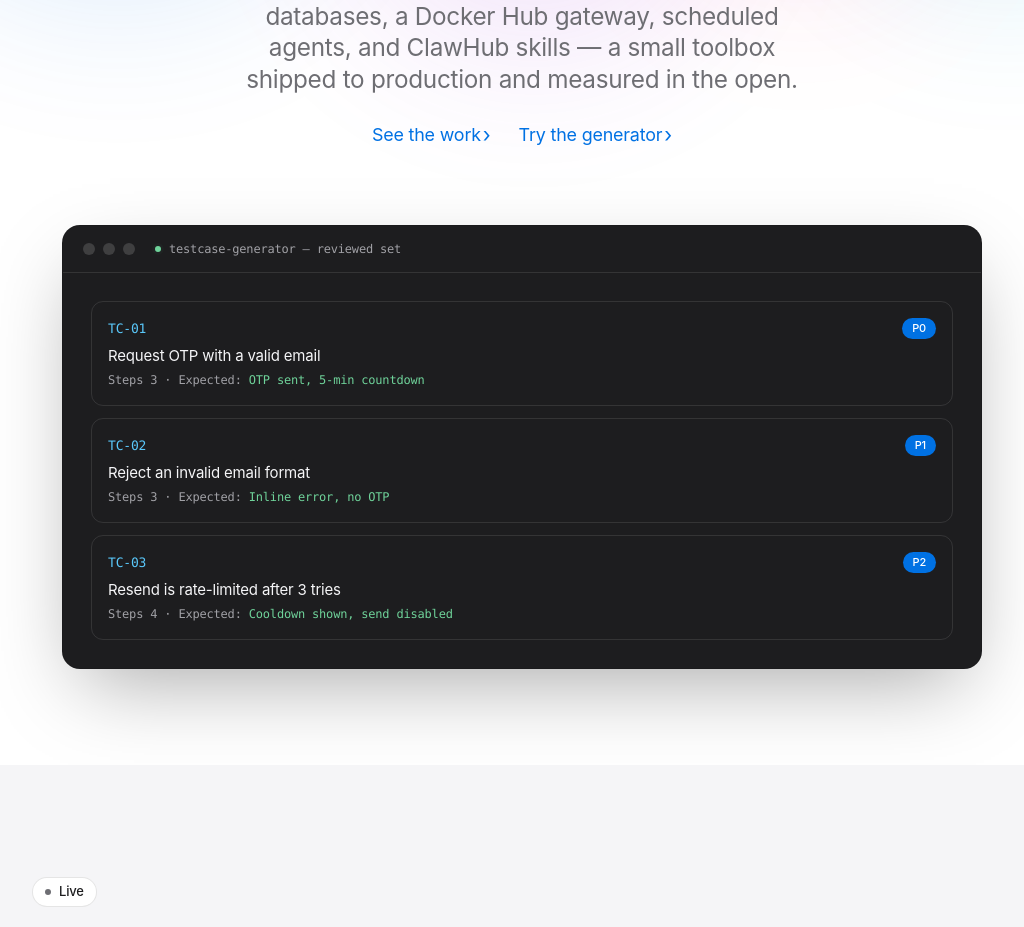
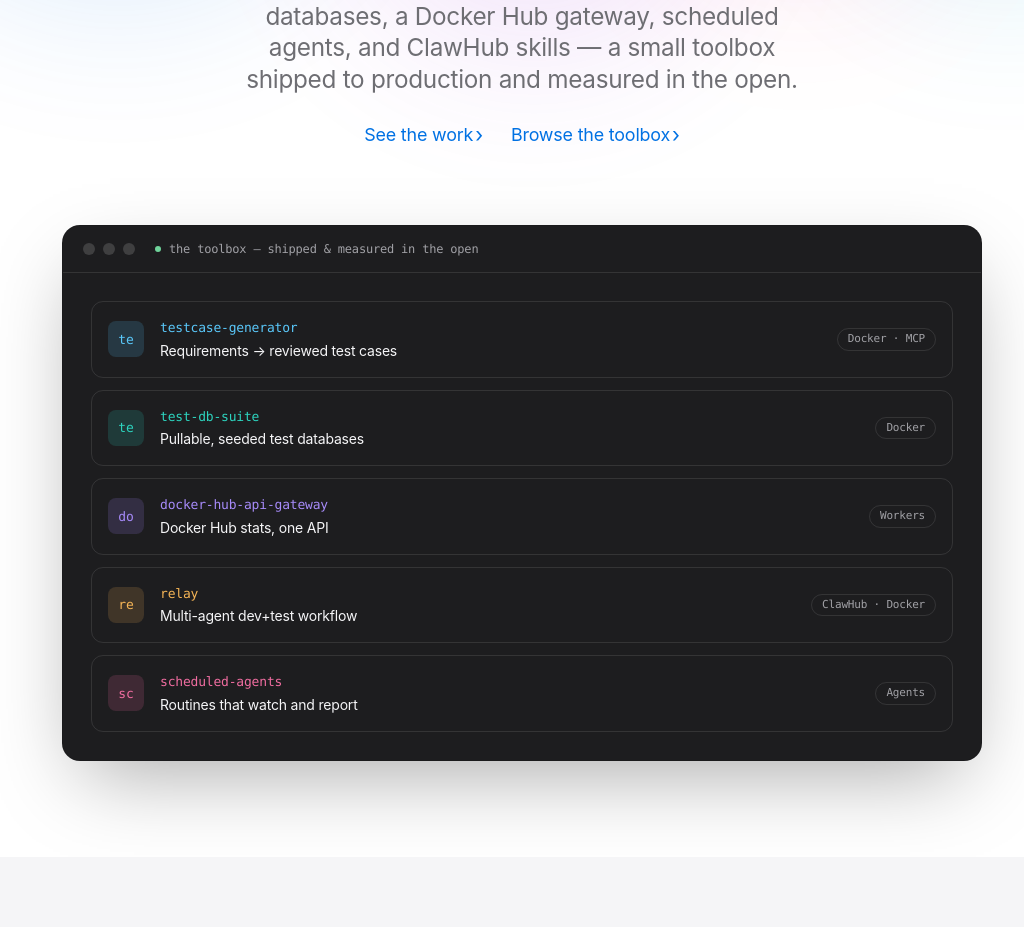
Before and after one commit to XuXuClassMate/XuXuClassMate, a Next.js app: page / in a window 1280 px wide. Shown: the part 367-1294 px from the top of the page, without its empty margins (118-1142 px from the left). Built offline with nearby package versions, Linux system fonts and the light colour scheme; no server answers.

Commit message:
Home: hero shows the toolbox overview instead of a second test-case mock (de-dup)

```diff
--- a/components/hero.tsx
+++ b/components/hero.tsx
@@ -1,9 +1,8 @@
 "use client";
 
 import Link from "next/link";
-import { useEffect, useRef, useState } from "react";
 import { motion, useReducedMotion } from "motion/react";
-import { useTx } from "@/components/i18n";
+import { useTx, type Localized } from "@/components/i18n";
 import { Aurora } from "@/components/aurora";
 
 const ease = [0.22, 0.61, 0.36, 1] as const;
@@ -54,20 +53,17 @@ export function Hero() {
             es: "De un generador de casos de prueba con IA a bases de prueba descargables, una pasarela de Docker Hub, agentes programados y habilidades de ClawHub — una pequeña caja de herramientas llevada a producción y medida en abierto.",
           })}
         </motion.p>
-        <motion.div
-          className="mt-7 flex items-center justify-center gap-7"
-          {...rise(0.28)}
-        >
+        <motion.div className="mt-7 flex items-center justify-center gap-7" {...rise(0.28)}>
           <Link href="/#overview" className="link-ap">
             {tx({ en: "See the work", zh: "查看作品", ar: "شاهد الأعمال", fr: "Voir le travail", ru: "Смотреть работы", es: "Ver el trabajo" })}
           </Link>
-          <Link href="/products/testcase-generator" className="link-ap">
-            {tx({ en: "Try the generator", zh: "试用生成器", ar: "جرّب المولّد", fr: "Essayer le générateur", ru: "Попробовать генератор", es: "Probar el generador" })}
+          <Link href="/products" className="link-ap">
+            {tx({ en: "Browse the toolbox", zh: "浏览工具箱", ar: "تصفّح الصندوق", fr: "Parcourir la boîte", ru: "Открыть набор", es: "Ver la caja" })}
           </Link>
         </motion.div>
       </div>
 
-      {/* Product visual: the generator's real output, as a window */}
+      {/* Hero visual: the whole toolbox at a glance (distinct from the testcase-generator deep-dive below) */}
       <motion.div
         className="container-ap pb-24"
         {...(reduce
@@ -78,191 +74,85 @@ export function Hero() {
               transition: { duration: 0.9, delay: 0.36, ease },
             })}
       >
-        <GeneratorWindow />
+        <ToolboxWindow />
       </motion.div>
     </section>
   );
 }
 
-function GeneratorWindow() {
+type Tool = { name: string; kind: Localized; tag: string; accent: string };
+
+function ToolboxWindow() {
   const tx = useTx();
-  const reduce = useReducedMotion();
-  const cases = [
+  const tools: Tool[] = [
     {
-      id: "TC-01",
-      p: "P0",
-      title: {
-        en: "Request OTP with a valid email",
-        zh: "使用有效邮箱请求验证码",
-        ar: "طلب رمز OTP ببريد صالح",
-        fr: "Demander un OTP avec un e-mail valide",
-        ru: "Запрос OTP с корректным email",
-        es: "Solicitar OTP con un correo válido",
-      },
-      steps: 3,
-      expected: {
-        en: "OTP sent, 5-min countdown",
-        zh: "验证码已发送,5 分钟倒计时",
-        ar: "تم إرسال الرمز، عدّ تنازلي 5 دقائق",
-        fr: "OTP envoyé, compte à rebours 5 min",
-        ru: "OTP отправлен, отсчёт 5 мин",
-        es: "OTP enviado, cuenta atrás 5 min",
-      },
+      name: "testcase-generator",
+      kind: { en: "Requirements → reviewed test cases", zh: "需求 → 评审后的测试用例", ar: "المتطلبات → حالات اختبار مُراجَعة", fr: "Exigences → cas de test relus", ru: "Требования → проверенные тест-кейсы", es: "Requisitos → casos de prueba revisados" },
+      tag: "Docker · MCP",
+      accent: "#5ac8fa",
     },
     {
-      id: "TC-02",
-      p: "P1",
-      title: {
-        en: "Reject an invalid email format",
-        zh: "拒绝非法邮箱格式",
-        ar: "رفض صيغة بريد غير صالحة",
-        fr: "Rejeter un format d'e-mail invalide",
-        ru: "Отклонить неверный формат email",
-        es: "Rechazar un formato de correo inválido",
-      },
-      steps: 3,
-      expected: {
-        en: "Inline error, no OTP",
-        zh: "行内报错,不发送验证码",
-        ar: "خطأ ضمن الحقل، بدون OTP",
-        fr: "Erreur en ligne, pas d'OTP",
-        ru: "Ошибка рядом с полем, без OTP",
-        es: "Error en línea, sin OTP",
-      },
+      name: "test-db-suite",
+      kind: { en: "Pullable, seeded test databases", zh: "可拉取、带种子数据的测试库", ar: "قواعد بيانات اختبار قابلة للسحب ومُهيّأة", fr: "Bases de test récupérables et amorcées", ru: "Загружаемые тестовые БД с данными", es: "Bases de prueba descargables con datos" },
+      tag: "Docker",
+      accent: "#2dd4bf",
     },
     {
-      id: "TC-03",
-      p: "P2",
-      title: {
-        en: "Resend is rate-limited after 3 tries",
-        zh: "重发 3 次后被限流",
-        ar: "تحديد معدّل إعادة الإرسال بعد 3 محاولات",
-        fr: "Renvoi limité après 3 essais",
-        ru: "Повторная отправка ограничена после 3 попыток",
-        es: "Reenvío limitado tras 3 intentos",
-      },
-      steps: 4,
-      expected: {
-        en: "Cooldown shown, send disabled",
-        zh: "显示冷却,发送禁用",
-        ar: "عرض مهلة، تعطيل الإرسال",
-        fr: "Délai affiché, envoi désactivé",
-        ru: "Показан таймаут, отправка отключена",
-        es: "Enfriamiento mostrado, envío desactivado",
-      },
+      name: "docker-hub-api-gateway",
+      kind: { en: "Docker Hub stats, one API", zh: "Docker Hub 数据,一个 API", ar: "إحصاءات Docker Hub عبر API واحد", fr: "Stats Docker Hub, une API", ru: "Статистика Docker Hub, один API", es: "Estadísticas de Docker Hub, una API" },
+      tag: "Workers",
+      accent: "#a78bfa",
+    },
+    {
+      name: "relay",
+      kind: { en: "Multi-agent dev+test workflow", zh: "多智能体开发+测试工作流", ar: "سير عمل تطوير واختبار متعدد الوكلاء", fr: "Workflow dev+test multi-agents", ru: "Мультиагентный процесс dev+test", es: "Flujo dev+test multiagente" },
+      tag: "ClawHub · Docker",
+      accent: "#f5b556",
+    },
+    {
+      name: "scheduled-agents",
+      kind: { en: "Routines that watch and report", zh: "定时巡检并汇报的智能体", ar: "روتينات تراقب وتُبلّغ", fr: "Routines qui surveillent et rapportent", ru: "Routines, что следят и отчитываются", es: "Rutinas que vigilan e informan" },
+      tag: "Agents",
+      accent: "#f06da0",
     },
   ];
-  const total = cases.length;
-  const rootRef = useRef<HTMLDivElement>(null);
-  const [started, setStarted] = useState(false);
-  const [revealed, setRevealed] = useState(reduce ? total : 0);
-  const [typed, setTyped] = useState(0);
-
-  const current = revealed < total ? cases[revealed] : null;
-  const curTitle = current ? tx(current.title) : "";
-  const done = reduce || revealed >= total;
-
-  // Start generating once the window scrolls into view.
-  useEffect(() => {
-    if (reduce) return;
-    const el = rootRef.current;
-    if (!el) return;
-    const io = new IntersectionObserver(
-      ([e]) => {
-        if (e.isIntersecting) {
-          setStarted(true);
-          io.disconnect();
-        }
-      },
-      { threshold: 0.3 },
-    );
-    io.observe(el);
-    return () => io.disconnect();
-  }, [reduce]);
-
-  // Typewriter: type the current case title, then reveal it and advance.
-  useEffect(() => {
-    if (reduce || !started || !current) return;
-    if (typed < curTitle.length) {
-      const id = setTimeout(() => setTyped((v) => v + 1), 24);
-      return () => clearTimeout(id);
-    }
-    const id = setTimeout(() => {
-      setRevealed((v) => v + 1);
-      setTyped(0);
-    }, 360);
-    return () => clearTimeout(id);
-  }, [started, typed, revealed, curTitle, current, reduce]);
-
-  const meta = (c: (typeof cases)[number]) => (
-    <>
-      {tx({ en: "Steps", zh: "步骤", ar: "خطوات", fr: "Étapes", ru: "Шаги", es: "Pasos" })} {c.steps} ·{" "}
-      {tx({ en: "Expected", zh: "预期", ar: "المتوقع", fr: "Attendu", ru: "Ожидается", es: "Esperado" })}:{" "}
-      <span className="text-[#6fd39a]">{tx(c.expected)}</span>
-    </>
-  );
 
   return (
-    <div
-      ref={rootRef}
-      className="mx-auto max-w-[920px] overflow-hidden rounded-[var(--radius-ap)] border border-[var(--color-line)] bg-panel shadow-[0_30px_80px_-20px_rgba(0,0,0,0.35)]"
-    >
+    <div className="mx-auto max-w-[920px] overflow-hidden rounded-[var(--radius-ap)] border border-[var(--color-line)] bg-panel shadow-[0_30px_80px_-20px_rgba(0,0,0,0.35)]">
       <div className="flex items-center gap-2 border-b border-white/10 px-5 py-3.5" dir="ltr">
         <span className="h-3 w-3 rounded-full bg-white/15" />
         <span className="h-3 w-3 rounded-full bg-white/15" />
         <span className="h-3 w-3 rounded-full bg-white/15" />
         <span className="ml-3 flex items-center gap-2 font-mono text-[12px] text-panel-muted">
           <span className="relative flex h-1.5 w-1.5">
-            {done && (
-              <span className="absolute inline-flex h-full w-full rounded-full bg-[#6fd39a] opacity-70 motion-safe:animate-ping" />
-            )}
-            <span
-              className={`relative inline-flex h-1.5 w-1.5 rounded-full ${done ? "bg-[#6fd39a]" : "bg-[#f5c451] motion-safe:animate-pulse"}`}
-            />
+            <span className="absolute inline-flex h-full w-full rounded-full bg-[#6fd39a] opacity-70 motion-safe:animate-ping" />
+            <span className="relative inline-flex h-1.5 w-1.5 rounded-full bg-[#6fd39a]" />
           </span>
-          testcase-generator —{" "}
-          {done
-            ? tx({ en: "reviewed set", zh: "已评审用例集", ar: "مجموعة مُراجَعة", fr: "ensemble relu", ru: "проверенный набор", es: "conjunto revisado" })
-            : "generating…"}
+          {tx({ en: "the toolbox — shipped & measured in the open", zh: "工具箱 — 已交付并公开度量", ar: "صندوق الأدوات — مُسلّم ويُقاس علناً", fr: "la boîte à outils — livrée et mesurée au grand jour", ru: "набор — выпущен и измеряется открыто", es: "la caja — enviada y medida en abierto" })}
         </span>
       </div>
       <div className="grid gap-3 p-5 sm:p-7">
-        {cases.map((c, i) => {
-          if (done || i < revealed) {
-            return (
-              <div key={c.id} className="rounded-xl border border-white/10 p-4 text-left">
-                <div className="flex items-center justify-between">
-                  <span className="font-mono text-[13px] text-[#5ac8fa]">{c.id}</span>
-                  <span className="rounded-full bg-[var(--color-accent)] px-2.5 py-0.5 text-[11px] font-medium text-white">
-                    {c.p}
-                  </span>
-                </div>
-                <p className="mt-1.5 text-[15px] text-panel-ink">{tx(c.title)}</p>
-                <p className="mt-1 font-mono text-[12px] text-panel-muted">{meta(c)}</p>
-              </div>
-            );
-          }
-          if (i === revealed && started) {
-            return (
-              <div
-                key={c.id}
-                className="rounded-xl border border-[#5ac8fa]/30 bg-white/[0.02] p-4 text-left"
-              >
-                <div className="flex items-center justify-between">
-                  <span className="font-mono text-[13px] text-[#5ac8fa]">{c.id}</span>
-                  <span className="rounded-full bg-white/10 px-2.5 py-0.5 text-[11px] font-medium text-panel-muted">
-                    {c.p}
-                  </span>
-                </div>
-                <p className="mt-1.5 text-[15px] text-panel-ink">
-                  {curTitle.slice(0, typed)}
-                  <span aria-hidden="true" className="ml-0.5 inline-block h-[1.05em] w-[2px] translate-y-[2px] bg-[#5ac8fa] align-middle motion-safe:animate-pulse" />
-                </p>
-              </div>
-            );
-          }
-          return null;
-        })}
+        {tools.map((t) => (
+          <div
+            key={t.name}
+            className="flex items-center gap-4 rounded-xl border border-white/10 p-4 text-left"
+          >
+            <span
+              className="hidden h-9 w-9 shrink-0 place-items-center rounded-lg font-mono text-[13px] sm:grid"
+              style={{ backgroundColor: `color-mix(in srgb, ${t.accent} 16%, transparent)`, color: t.accent }}
+              aria-hidden="true"
+            >
+              {t.name.slice(0, 2)}
+            </span>
+            <div className="min-w-0 flex-1">
+              <p className="truncate font-mono text-[13px]" style={{ color: t.accent }}>{t.name}</p>
+              <p className="mt-0.5 text-[14px] text-panel-ink">{tx(t.kind)}</p>
+            </div>
+            <span className="shrink-0 rounded-full border border-white/10 px-2.5 py-0.5 font-mono text-[11px] text-panel-muted">
+              {t.tag}
+            </span>
+          </div>
+        ))}
       </div>
     </div>
   );
```
